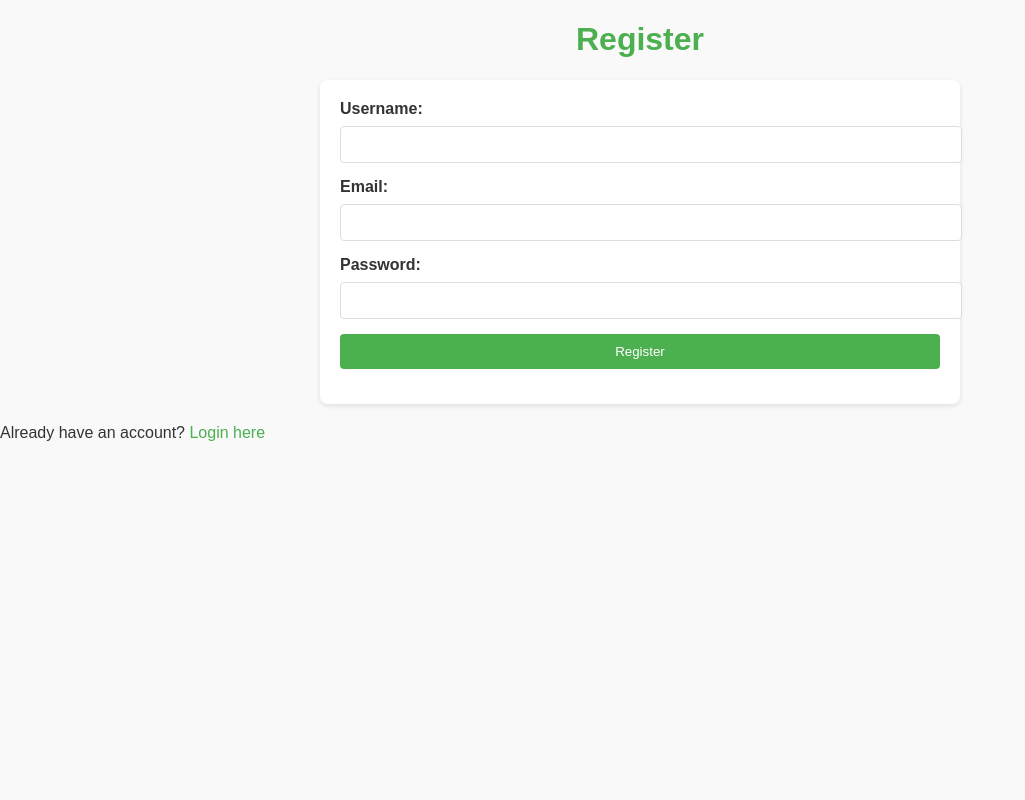
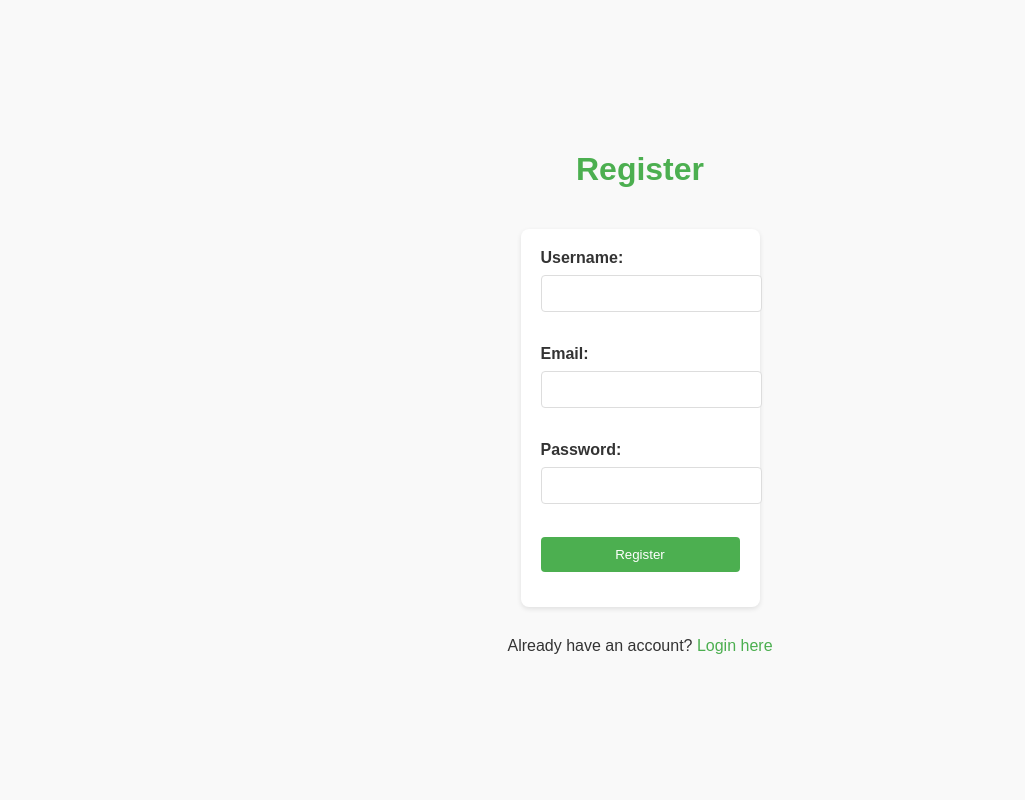
Before and after one commit to mohammadnusairat/Book-Review-Application, a Flask app: page /register in a window 1280 px wide. Shown: the whole page, without its empty margins (0-1025 px from the left). Run offline with Flask 3, Linux system fonts and the light colour scheme.

Commit message:
centered register text. added catching of errors in register route

```diff
--- a/app.py
+++ b/app.py
@@ -44,32 +44,30 @@ def register():
         email = request.form.get('email')
         password = request.form.get('password')
 
-        # Hash the password
         hashed_password = hash_password(password)
-
-        # Debug: Print user details
         print(f"Attempting to register: {username}, {email}, {hashed_password}")
 
-        # Insert the user into the database
-        connection = get_db_connection()
-        cursor = connection.cursor()
-
         try:
+            connection = get_db_connection()
+            cursor = connection.cursor()
             cursor.execute(
                 "INSERT INTO Users (username, email_address, password) VALUES (%s, %s, %s)",
                 (username, email, hashed_password)
             )
-            connection.commit()  # Commit changes to the database
+            connection.commit()
             print("User successfully inserted into the database.")
             flash('Registration successful! Please log in.', 'success')
             return redirect(url_for('login'))
+
         except mysql.connector.Error as err:
-            # Debug: Log the error
-            print(f"Database error: {err}")
-            flash('Error: ' + str(err), 'danger')
+            print(f"[REGISTER ERROR] {err}")
+            flash(f'Registration failed: {err}', 'danger')
+
         finally:
-            cursor.close()
-            connection.close()
+            if 'cursor' in locals() and cursor:
+                cursor.close()
+            if 'connection' in locals() and connection:
+                connection.close()
 
     return render_template('register.html')
 
--- a/templates/register.html
+++ b/templates/register.html
@@ -5,8 +5,9 @@
     <link rel="stylesheet" href="{{ url_for('static', filename='styles.css') }}">
 </head>
 <body>
+    <div style="display: flex; flex-direction: column; align-items: center; justify-content: center; min-height: 100vh;">
         <h1>Register</h1>
-    <form method="POST" action="{{ url_for('register') }}">
+        <form method="POST" action="{{ url_for('register') }}" style="display: flex; flex-direction: column; align-items: flex-start;">
             <label>Username:</label>
             <input type="text" name="username" required>
             <br>
@@ -18,6 +19,7 @@
             <br>
             <button type="submit">Register</button>
         </form>
-    <p>Already have an account? <a href="{{ url_for('login') }}">Login here</a></p>
+        <p style="margin-top: 10px;">Already have an account? <a href="{{ url_for('login') }}">Login here</a></p>
+    </div>
 </body>
 </html>
```
Lines whose indentation alone changed are shown as unchanged.
